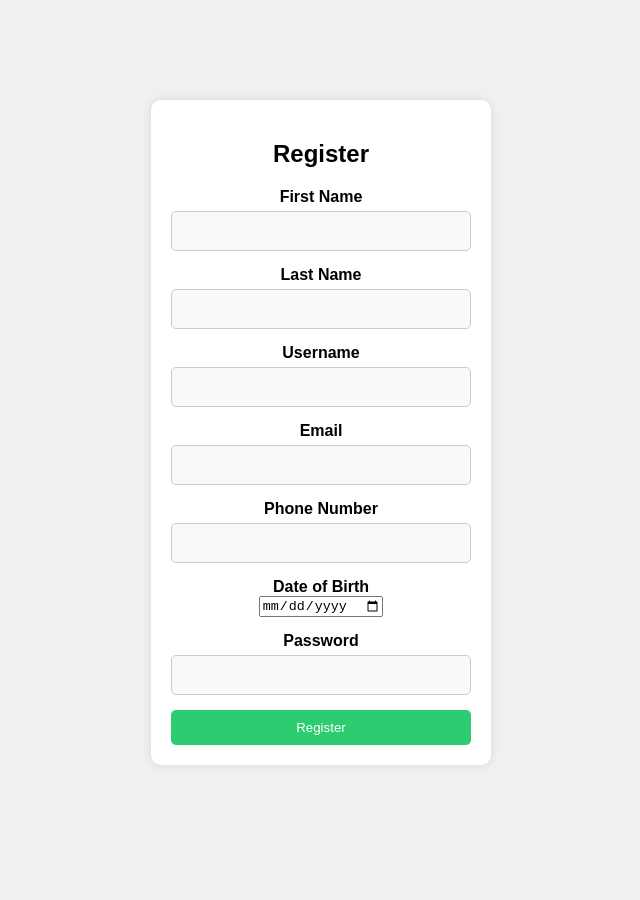
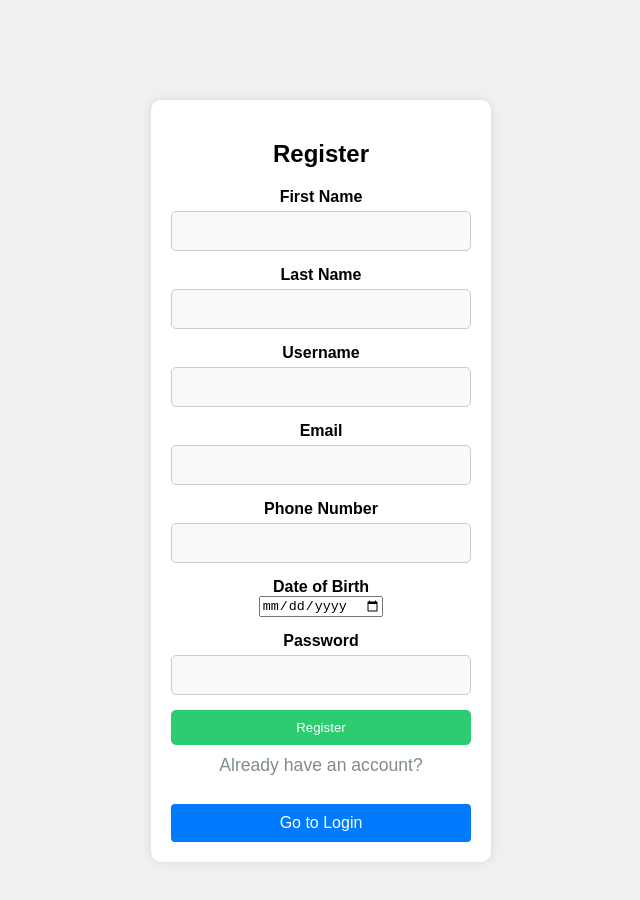
Before and after one commit to MasterOogway1466/Disaster-Management, a React (Create React App) app in the folder disaster-management-frontend/: page /register in a window 1280 px wide. Shown: the top 900 px of the page, without its empty margins (319-959 px from the left). Before the commit the page ends 865 px from the top, so only its background shows below. Built offline with nearby package versions, Linux system fonts and the light colour scheme.

Commit message:
added some styling and navigation between login and registration pages

```diff
--- a/disaster-management-frontend/src/components/Login.js
+++ b/disaster-management-frontend/src/components/Login.js
@@ -1,9 +1,11 @@
 // src/components/Login.js
 import React, { useState } from 'react';
 import axios from 'axios';
+import { useNavigate } from 'react-router-dom';
 
 const Login = () => {
   const [formData, setFormData] = useState({ username: '', password: '' });
+  const navigate = useNavigate();
 
   const handleChange = (e) => {
     setFormData({
@@ -23,6 +25,10 @@ const Login = () => {
     }
   };
 
+  const goToRegister = () => {
+    navigate('/register');
+  };
+
   return (
     <div className="container">
       <h2>Login</h2>
@@ -37,6 +43,8 @@ const Login = () => {
         </div>
         <button type="submit" className="login-btn">Login</button>
       </form>
+      <p>Don't have an account?</p>
+      <button onClick={goToRegister} className="nav-reg-btn">Go to Register</button> {/* Navigate to register page */}
     </div>
   );
 };
--- a/disaster-management-frontend/src/components/Register.js
+++ b/disaster-management-frontend/src/components/Register.js
@@ -1,6 +1,7 @@
 // src/components/Register.js
 import React, { useState } from 'react';
 import axios from 'axios';
+import { useNavigate } from 'react-router-dom';
 
 const Register = () => {
   const [formData, setFormData] = useState({
@@ -12,6 +13,8 @@ const Register = () => {
     password: '',
     dob: ''
   });
+
+  const navigate = useNavigate();
 
   const handleChange = (e) => {
     setFormData({
@@ -28,6 +31,10 @@ const Register = () => {
     } catch (error) {
       alert(error.response?.data?.message || 'Registration failed');
     }
+  };
+
+  const goToLogin = () => {
+    navigate('/login');
   };
 
   return (
@@ -106,6 +113,8 @@ const Register = () => {
         </div>
         <button type="submit" className="register-btn">Register</button>
       </form>
+      <p>Already have an account?</p>
+      <button onClick={goToLogin} className="nav-login-btn">Go to Login</button> {/* Navigate to login page */}
     </div>
   );
 };
--- a/disaster-management-frontend/src/styles/Style.css
+++ b/disaster-management-frontend/src/styles/Style.css
@@ -146,3 +146,35 @@ footer {
     bottom: 0;
     width: 100%;
 }
+
+.nav-login-btn {
+    width: 100%;
+    padding: 10px;
+    background-color: #007bff;
+    color: #fff;
+    border: none;
+    border-radius: 4px;
+    font-size: 16px;
+    cursor: pointer;
+    margin-top: 10px;
+  }
+
+  .nav-login-btn:hover {
+    background-color: #0056b3;
+  }
+
+.nav-reg-btn {
+    width: 100%;
+    padding: 10px;
+    background-color: #d7791c;
+    color: #fff;
+    border: none;
+    border-radius: 4px;
+    font-size: 16px;
+    cursor: pointer;
+    margin-top: 10px;
+  }
+
+  .nav-reg-btn:hover {
+    background-color: #eea920;
+  }
```
